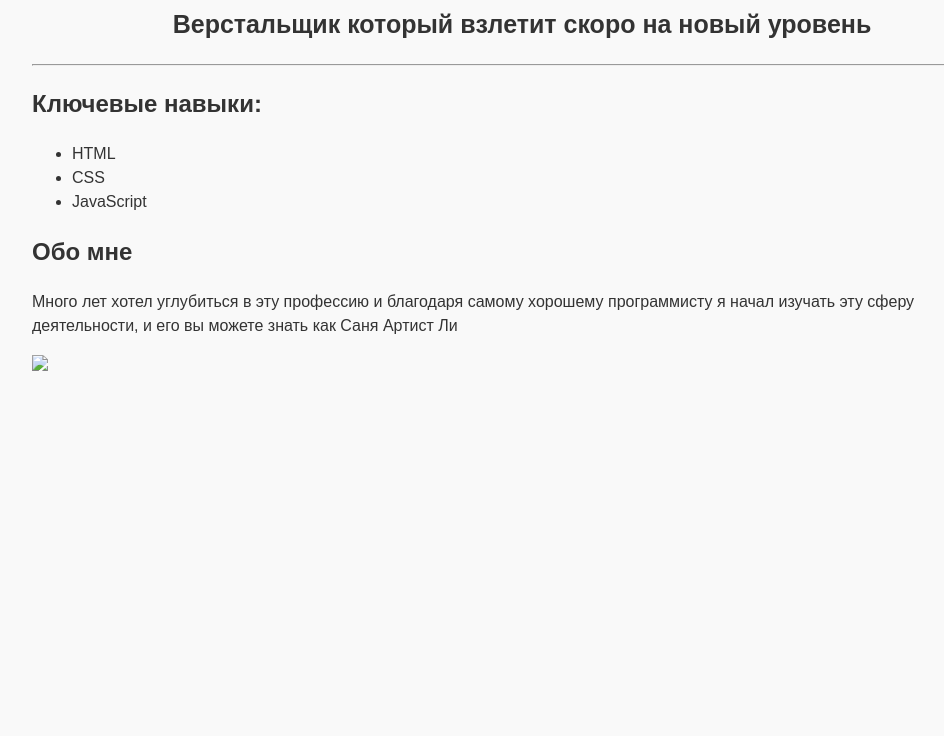
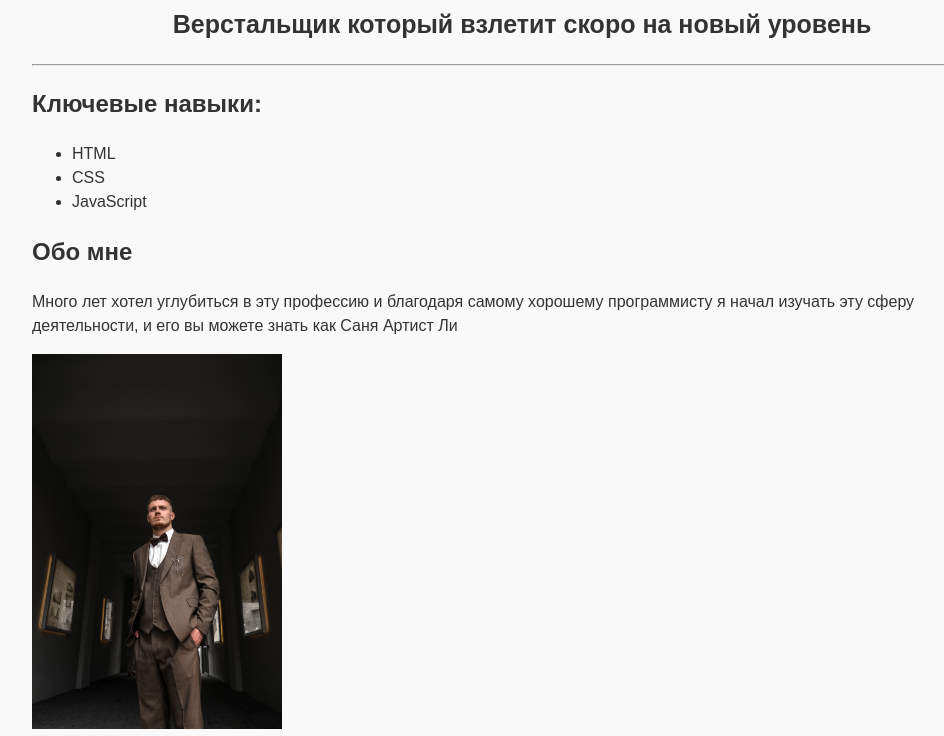
Before and after one commit to Makson4ik0027/Makson4ik0027.github.io, a plain HTML site: page index.html in a window 1280 px wide. Shown: the part 93-829 px from the top of the page, without its empty margins (118-1062 px from the left). Before the commit the page ends 800 px from the top, so only its background shows below. Drawn offline with Linux system fonts and the light colour scheme.

Commit message:
Add files via upload

```diff
--- a/index.html
+++ b/index.html
@@ -31,7 +31,7 @@
 
                 </p>
             </section>
-            <img src="public/imgmax.jpg" />
+            <img src="imgmax.jpg" />
         </main>
     </body>
 </html>
```
